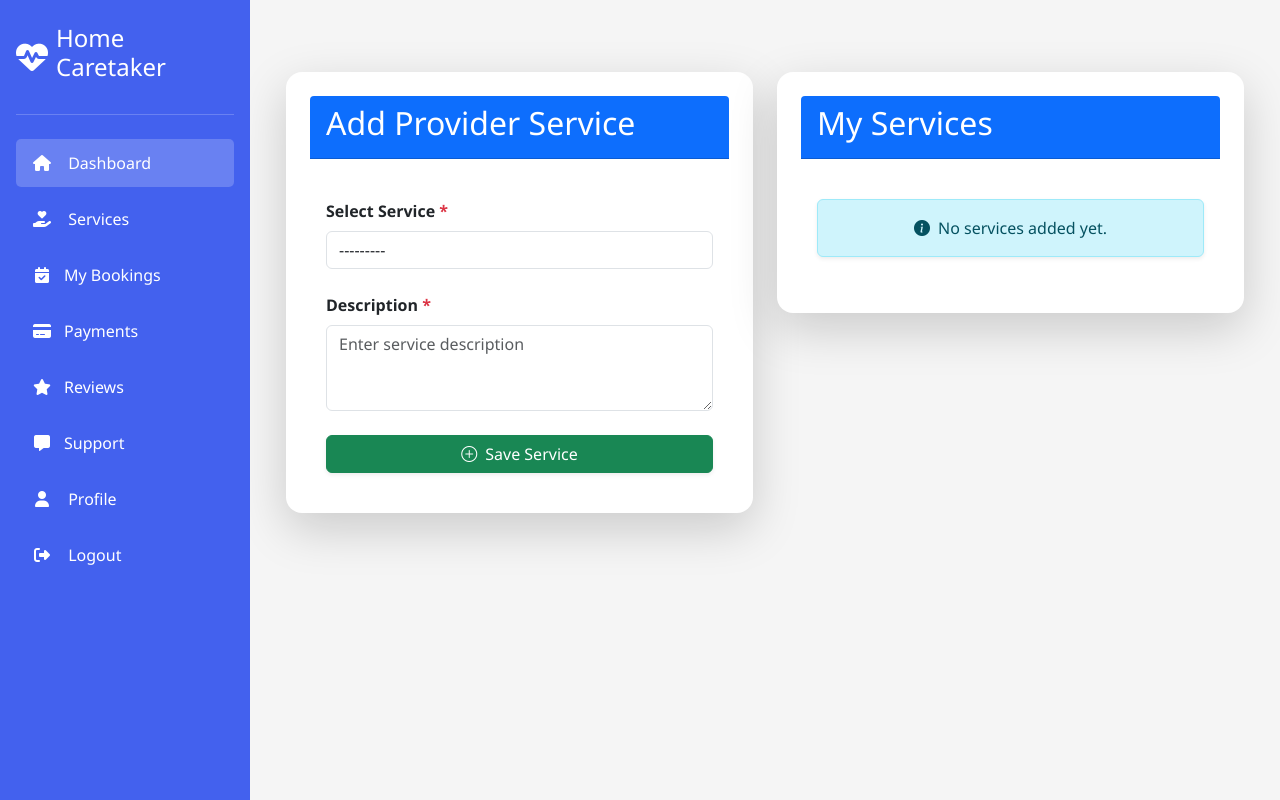
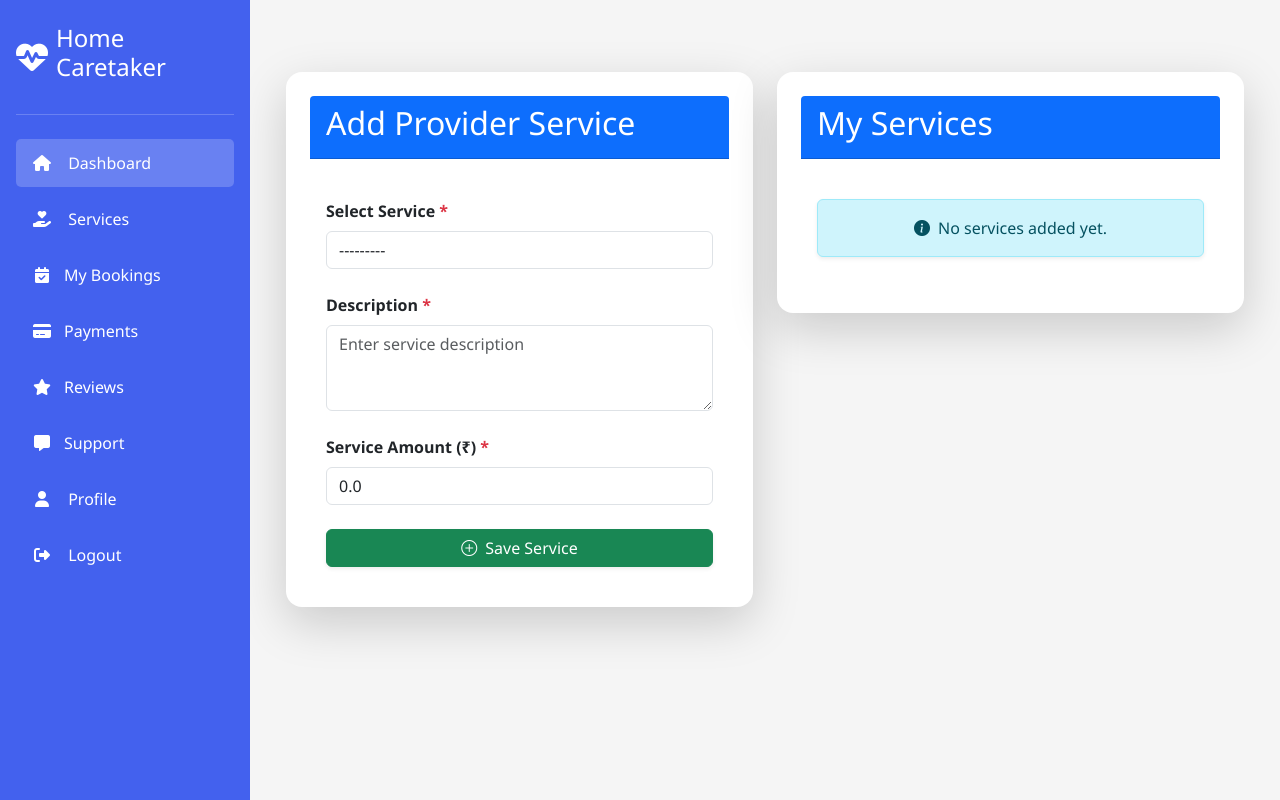
Before and after one commit to JithindasPM/Online-Care-Taker, a Django app: page /provider/provider_service/ in a window 1280 px wide. Run offline with Django 5.2, Linux system fonts and the light colour scheme; a user stored in the database is signed in; data comes from the database, SQL or seed files in the repository; both versions use the stored data as it was after the commit; parts of the project's set-up code (start-up, migrations or seed data) failed here and were passed over.

Commit message:
add amount

```diff
--- a/admins/models.py
+++ b/admins/models.py
@@ -45,6 +45,7 @@ class Provider_Services_Model(models.Model):
     provider=models.ForeignKey(User,on_delete=models.CASCADE)
     service=models.ForeignKey(Services_Model,on_delete=models.CASCADE,null=True)
     description=models.TextField()
+    amount = models.DecimalField(max_digits=10, decimal_places=2, default=0.00)
     created_date=models.DateField(auto_now_add=True)
     updated_date=models.DateField(auto_now=True)
     is_active=models.BooleanField(default=False)
--- a/admins/templates/all_provider.html
+++ b/admins/templates/all_provider.html
@@ -47,7 +47,7 @@
                         {% with provider.provider_services_model_set.all as services %}
                             {% if services %}
                                     {% for service in services %}
-                                    <p style="color: black; font-size: 0.9rem; margin-bottom: 0;"><b>{{ service.service.name }}</b></p>
+                                    <p style="color: black; font-size: 0.9rem; margin-bottom: 0;"><b>{{ service.service.name }} - ₹{{ service.amount }}</b></p>
                                     {% endfor %}
                             {% else %}
                                 No services available.
--- a/provider/forms.py
+++ b/provider/forms.py
@@ -4,13 +4,17 @@ from admins.models import Provider_Services_Model
 class Provider_Services_Form(forms.ModelForm):
     class Meta:
         model = Provider_Services_Model
-        fields = ['service', 'description']
+        fields = ['service', 'description', 'amount']  # Added 'amount' field
         widgets = {
+            'service': forms.Select(attrs={'class': 'form-control'}),
             'description': forms.Textarea(attrs={
                 'class': 'form-control',
                 'placeholder': 'Enter service description',
-                'rows': 3,  # Reduced number of rows
-                'cols': 30  # Optional: Adjust width if needed
+                'rows': 3,
+                'cols': 30
             }),
-            'service': forms.Select(attrs={'class': 'form-control'}),
+            'amount': forms.NumberInput(attrs={
+                'class': 'form-control',
+                'placeholder': 'Enter service amount'
+            }),
         }
--- a/provider/templates/provider_service.html
+++ b/provider/templates/provider_service.html
@@ -11,16 +11,18 @@
                 </div>
                 <div class="card-body">
                     <form method="POST" novalidate>
-                        {%csrf_token%}
+                        {% csrf_token %}
                         <div class="mb-4">
-                            <label for="id_service" class="form-label fw-bold">Select Service <span
-                                    class="text-danger">*</span></label>
+                            <label for="id_service" class="form-label fw-bold">Select Service <span class="text-danger">*</span></label>
                             {{ form.service }}
                         </div>
                         <div class="mb-4">
-                            <label for="id_description" class="form-label fw-bold">Description <span
-                                    class="text-danger">*</span></label>
+                            <label for="id_description" class="form-label fw-bold">Description <span class="text-danger">*</span></label>
                             {{ form.description }}
+                        </div>
+                        <div class="mb-4">
+                            <label for="id_amount" class="form-label fw-bold">Service Amount (₹) <span class="text-danger">*</span></label>
+                            {{ form.amount }}
                         </div>
                         <button type="submit" class="btn btn-success w-100 shadow-sm">
                             <i class="bi bi-plus-circle me-2"></i>Save Service
@@ -28,6 +30,7 @@
                     </form>
                 </div>
             </div>
+
         </div>
 
         <!-- Table to Display Provider's Services -->
@@ -45,6 +48,7 @@
                                 <div class="card-body">
                                     <h5 class="card-title fw-bold text-primary">{{ service.service.name }}</h5>
                                     <p class="card-text text-muted">{{ service.description|truncatewords:20 }}</p>
+                                    <p class="fw-semibold text-success mb-2">Amount: ₹{{ service.amount }}</p>
                                     <div class="d-flex gap-4">
                                         <a href="{% url 'update_provider_service' service.id %}"><i class="bi bi-gear"></i></a>
                                         <a href="{% url 'delete_provider_service' service.id %}"><i class="bi bi-trash3"></i></a>
@@ -62,8 +66,8 @@
                         <i class="bi bi-info-circle-fill me-2"></i>No services added yet.
                     </div>
                     {% endif %}
+                </div>
 
-                </div>
             </div>
         </div>
     </div>
```
Also changed, not shown: user/templates/all_services.html (+3 -4 lines), admins/migrations/0006_provider_services_model_amount.py (added), db.sqlite3.
